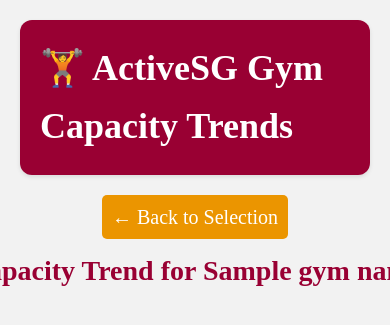
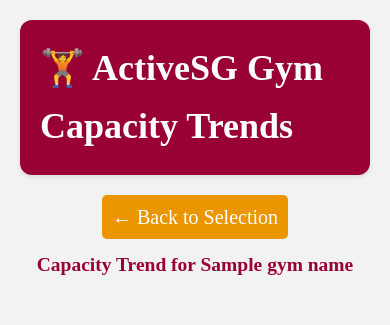
Before and after one commit to dillonchong01/ActiveSG-Gym-Capacity, a Flask app: template templates/gym_page.html in a window 390 px wide; the page is wider, and only the part inside the window is pictured. Shown: the top 325 px of that part. Run offline with Flask 3, Linux system fonts and the light colour scheme; the template is opened without the code that fills it: most values are stand-ins (such as "Sample title", 1, 10 or a date in 2020).

Commit message:
Update styles.css

```diff
--- a/static/css/styles.css
+++ b/static/css/styles.css
@@ -179,7 +179,7 @@
     top: 50%;
     transform: translate(-50%, -50%);
     margin: 0;
-    font-size: 28px;
+    font-size: clamp(12px, 5vw, 28px);
     color: #990033;
     white-space: nowrap;
     text-align: center;
```
